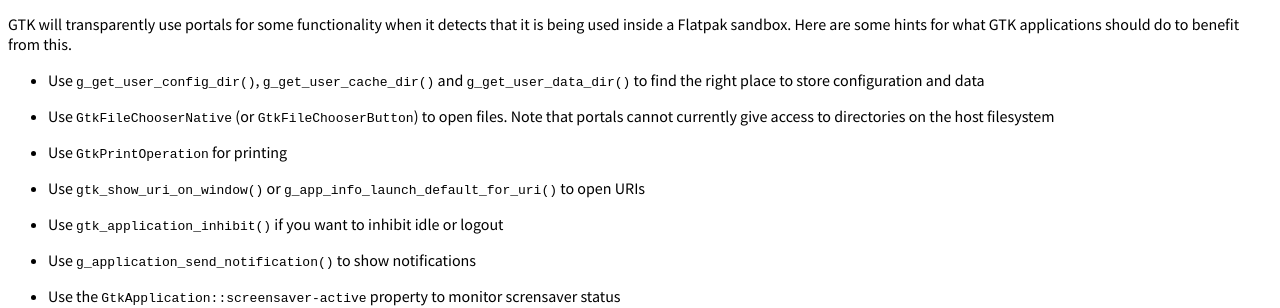
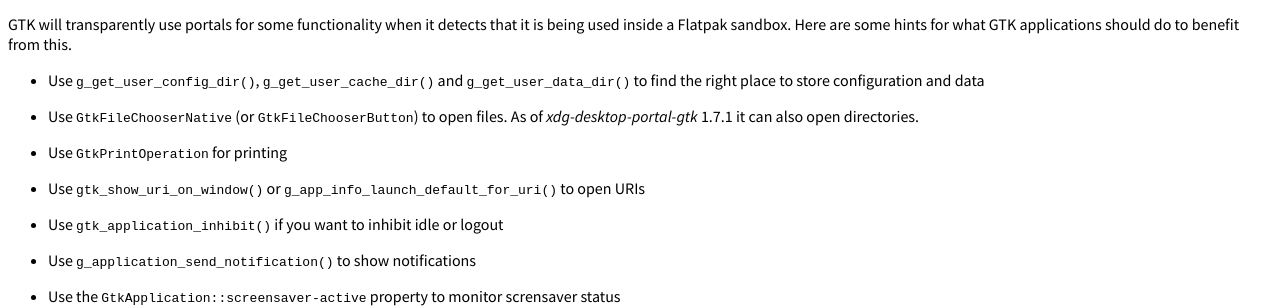
Before and after one commit to flatpak/flatpak-docs, a Sphinx documentation site: the page built from docs/portals-gtk.rst, in a window 1280 px wide. Shown: the part 407-715 px from the top of the page. Built offline with Sphinx 7.4.7 and the Read the Docs theme 2.0.0, drawn with Linux system fonts in a browser that asks for light colours.

Commit message:
Update portals-gtk.rst
Closes #212

```diff
--- a/docs/portals-gtk.rst
+++ b/docs/portals-gtk.rst
@@ -9,8 +9,7 @@ applications should do to benefit from this.
   ``g_get_user_data_dir()`` to find the right place to store configuration
   and data
 - Use ``GtkFileChooserNative`` (or ``GtkFileChooserButton``) to open
-  files. Note that portals cannot currently give access to directories on the
-  host filesystem
+  files. As of `xdg-desktop-portal-gtk` 1.7.1 it can also open directories.
 - Use ``GtkPrintOperation`` for printing
 - Use ``gtk_show_uri_on_window()`` or ``g_app_info_launch_default_for_uri()``
   to open URIs
```
